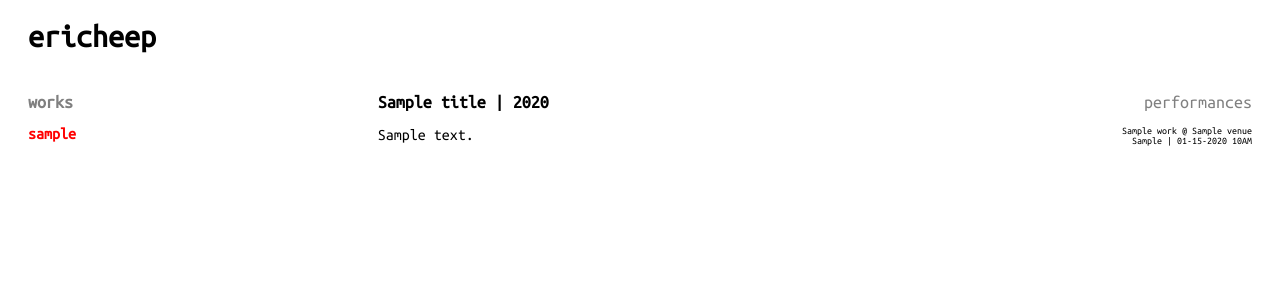
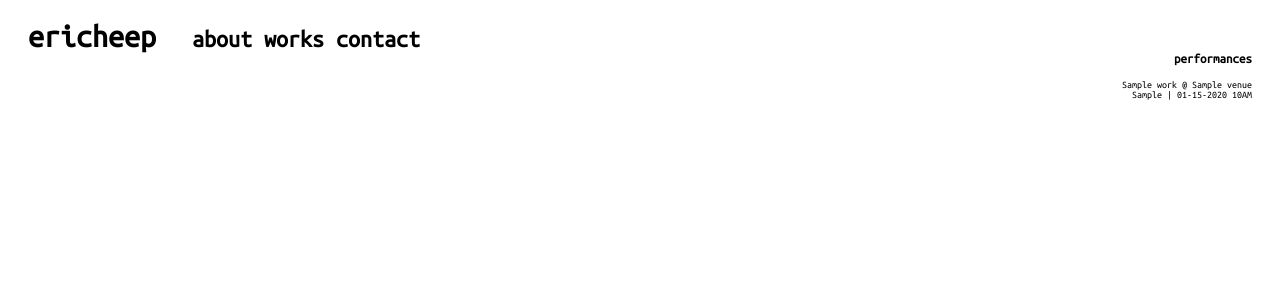
Before and after one commit to ericheep/miscellany, a Django app: template portfolio/templates/portfolio/work.html in a window 1280 px wide. Shown: the top 300 px of the page. Run offline with Django 3.2, Linux system fonts and the light colour scheme; the template is opened without the code that fills it: most values are stand-ins (such as "Sample title", 1, 10 or a date in 2020).

Commit message:
rearranging stuff

```diff
--- a/portfolio/static/css/style.css
+++ b/portfolio/static/css/style.css
@@ -26,13 +26,25 @@ div {
     padding-bottom: 5px;
 }
 
-.works-title{
+.column-title {
     padding-bottom: 15px;
-    font-size: large;
+    color: #000000;
+    font-size: small;
+    font-weight: bold;
+}
+
+
+#name {
+    display: inline;
 }
 
 #header {
     margin-top: 20px;
+    margin-left: 20px;
+}
+
+#nav {
+    display: inline;
     margin-left: 20px;
 }
 
@@ -57,7 +69,7 @@ div {
     padding-bottom: 5px;
 }
 
-#flex-body {
+#flex-main {
     display: flex;
     flex-direction: row;
     flex-wrap: nowrap;
@@ -73,15 +85,16 @@ div {
     margin-right: 30px;
 }
 
-#flex-content {
+#work-text{
     flex: 1 1 auto;
     order: 1;
     text-align: left;
 }
 
-#content-title {
+#work-title {
     font-size: large;
     font-weight: bold;
+    padding-bottom: 15px;
 }
 
 #flex-performances {
--- a/portfolio/urls.py
+++ b/portfolio/urls.py
@@ -3,7 +3,7 @@ from . import views
 
 urlpatterns = [
     url(r'^$', views.index, name='index'),
-    url(r'^(?P<tag_slug>[-\w]+)/$', views.filtered, name='filtered'),
-    url(r'^all/(?P<work_slug>[-\w]+)/$', views.works, name='work'),
-    url(r'^(?P<tag_slug>[-\w]+)/(?P<work_slug>[-\w]+)/$', views.filtered_works, name='work'),
+    url(r'^works/$', views.works, name='works'),
+    url(r'^works/(?P<work_slug>[-\w]+)/$', views.works, name='works'),
+    # url(r'^(?P<tag_slug>[-\w]+)/(?P<work_slug>[-\w]+)/$', views.filtered_works, name='work'),
 ]
--- a/templates/base.html
+++ b/templates/base.html
@@ -1,6 +1,4 @@
 {% load performance_tags %}
-{% load tag_tags %}
-{% load work_tags %}
 
 <html lang="en">
 <head>
@@ -10,39 +8,23 @@
 </head>
 
 <body>
-    <div id="header"> <h1><a class="black" href="/">ericheep</a></h1> </div>
-
-    <div id="flex-tags" >
-        {% get_tags tag_slug as tags %}
-        {% for tag in tags %}
-            <div id="flex-tag">
-                <a class="gray" href="/{{ tag.slug }}/"> {{ tag }} </a>
-            </div>
-        {% endfor %}
+    <div id="header">
+        <h1 id="name">
+            <a class="black" href="/">ericheep</a>
+        </h1>
+        <h2 id="nav">
+            <a class="black" href="/">about</a>
+            <a class="black" href="/works">works</a>
+            <a class="black" href="/contact">contact</a>
+        </h2>
     </div>
 
-    <div id="flex-body">
-        <div id="flex-works">
-            <div class="gray works-title"> works </div>
-            {% get_filtered_works tag_slug as filtered_works %}
-            {% for filtered_work in filtered_works %}
-                <div class="work-link">
-                    <a class="red" href="/{{tag_slug}}/{{ filtered_work.slug }}/">
-                        {{filtered_work.slug}}
-                    </a>
-                </div>
-            {% endfor %}
-        </div>
+    {% block sub-header %}{% endblock %}
 
-        <div id="flex-content">
-            <div id="content-title">
-                {% block content_title %}{% endblock %}
-            </div>
-            {% block content %}{% endblock %}
-        </div>
-
+    <div id="flex-main">
+        {% block body %}{% endblock %}
         <div id="flex-performances">
-            <div class="gray works-title"> performances </div>
+            <div class="column-title"> performances </div>
             {% get_performances as performances %}
             {% for performance in performances %}
                 <div id="performance-title"> {{performance.work}} @ {{ performance.venue }} </div>
@@ -50,5 +32,7 @@
             {% endfor %}
         </div>
     </div>
+
+    {% block footer %} {% endblock %}
 </body>
 </html>
```
Also changed, not shown: portfolio/templates/portfolio/filtered.html (+19 -1 lines), portfolio/templates/portfolio/works.html (added, +35 -0 lines), portfolio/views.py (+21 -18 lines).
